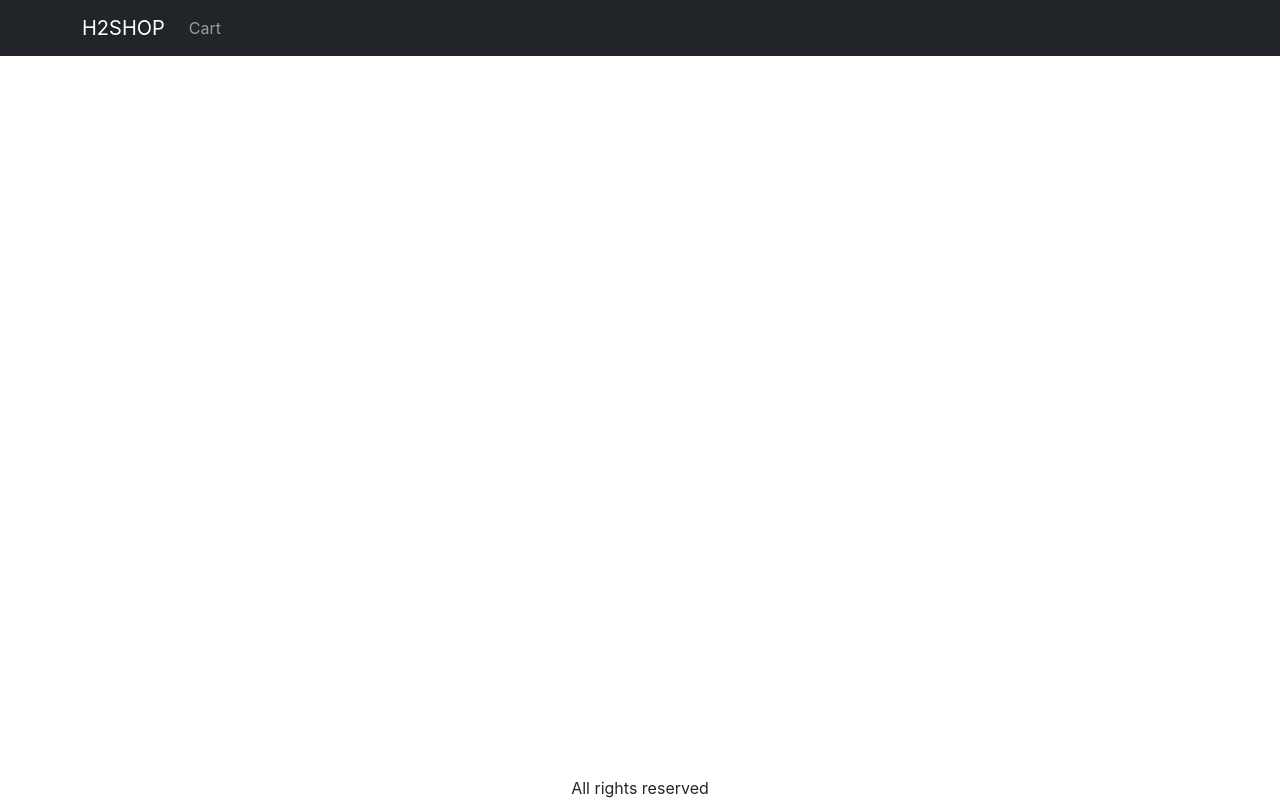
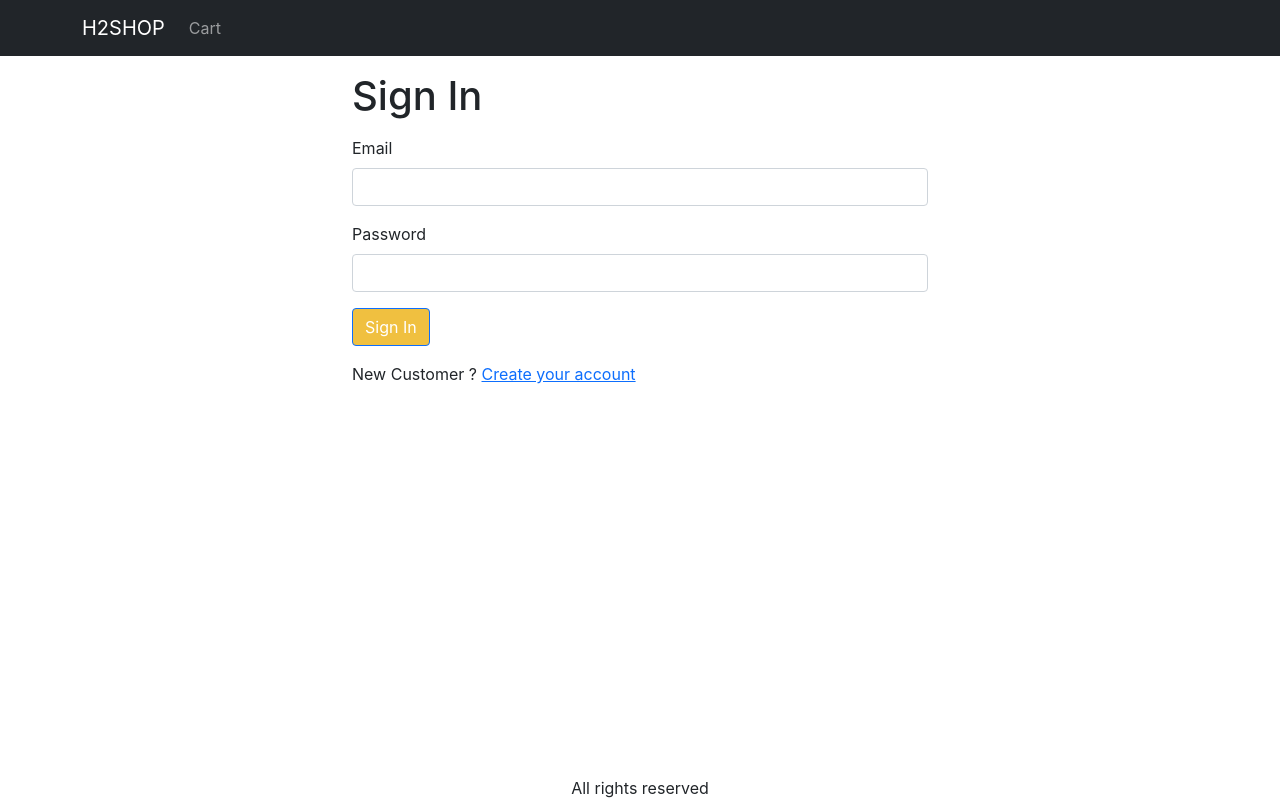
Before and after one commit to vanutcho123/MERN-ECommerce, a React (Create React App) app in the folder client/: page /signin in a window 1280 px wide. Built offline with nearby package versions, Linux system fonts and the light colour scheme.

Commit message:
17. Create Sign in Screen

```diff
--- a/client/src/App.js
+++ b/client/src/App.js
@@ -11,6 +11,7 @@ import ProductScreen from "./screens/ProductScreen";
 import HomeScreen from "./screens/HomeScreen";
 import { Store } from "./Store/Store";
 import CartScreen from "./screens/CartScreen";
+import SignInScreen from "./screens/SignInScreen";
 function App() {
   const { state } = useContext(Store);
   const { cart } = state;
@@ -39,9 +40,10 @@ function App() {
         <main>
           <Container className="mt-3">
             <Routes>
+              <Route path="/" element={<HomeScreen />} />
               <Route path="/product/:slug" element={<ProductScreen />} />
               <Route path="/cart" element={<CartScreen />} />
-              <Route path="/" element={<HomeScreen />} />
+              <Route path="/signin" element={<SignInScreen />} />
             </Routes>
           </Container>
         </main>
--- a/client/src/index.css
+++ b/client/src/index.css
@@ -40,3 +40,6 @@ main {
 .img-thumbnail {
   height: 80px;
 }
+.small-container{
+  max-width: 600px;
+}
--- /dev/null
+++ b/client/src/screens/SignInScreen.js
@@ -0,0 +1,40 @@
+import React from "react";
+
+import Container from "react-bootstrap/Container";
+import Form from "react-bootstrap/Form";
+import Button from "react-bootstrap/Button";
+import { Helmet } from "react-helmet-async";
+import { Link, useLocation } from "react-router-dom";
+
+const SignInScreen = () => {
+  const { search } = useLocation();
+  const redirectInUrl = new URLSearchParams(search).get("redirect");
+  const redirect = redirectInUrl ? redirectInUrl : "/";
+  return (
+    <Container className="small-container">
+      <Helmet>
+        <title>Sign In</title>
+      </Helmet>
+      <h1 className="mb-3">Sign In</h1>
+      <Form>
+        <Form.Group className="mb-3" controlId="email">
+          <Form.Label>Email</Form.Label>
+          <Form.Control type="email" required />
+        </Form.Group>
+        <Form.Group className="mb-3" controlId="password">
+          <Form.Label>Password</Form.Label>
+          <Form.Control type="password" required />
+        </Form.Group>
+        <div className="mb-3">
+          <Button type="submit">Sign In</Button>
+        </div>
+        <div className="mb-3">
+          New Customer ?{" "}
+          <Link to={`/signup?redirect=${redirect}`}>Create your account</Link>
+        </div>
+      </Form>
+    </Container>
+  );
+};
+
+export default SignInScreen;
```
Also changed, not shown: 1 other file (tests, documents, lock files or other folders).
